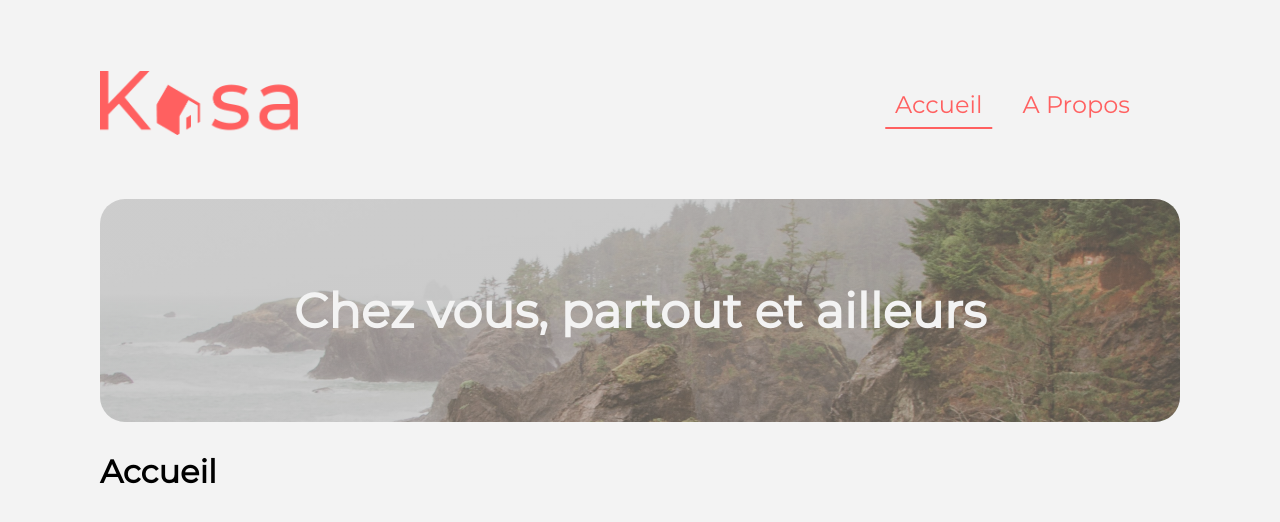
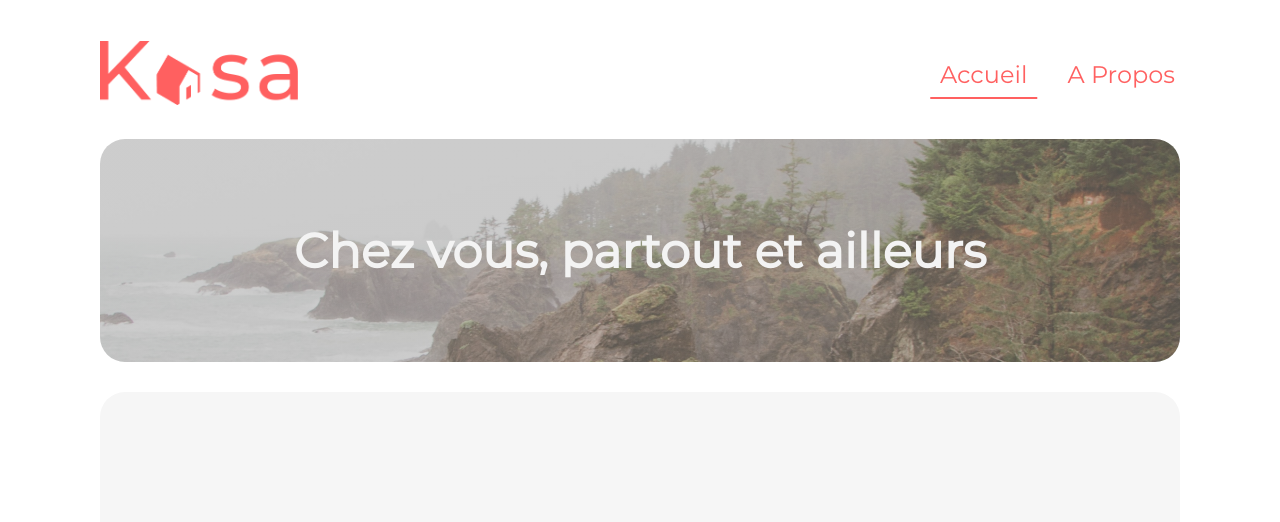
Before and after one commit to Squal94/Projet_11_Kasa_Khadir_Lounis_082022, a React (Create React App) app in the folder projet-11-khadir-lounis/: page / in a window 1280 px wide. Shown: the top 522 px of the page. Built offline with nearby package versions, Linux system fonts and the light colour scheme.

Commit message:
création du composant Main

```diff
--- /dev/null
+++ b/projet-11-khadir-lounis/src/components/Main.js
@@ -0,0 +1,7 @@
+import React from "react";
+
+const Main = () => {
+  return <main className="main"></main>;
+};
+
+export default Main;
--- a/projet-11-khadir-lounis/src/pages/Home.js
+++ b/projet-11-khadir-lounis/src/pages/Home.js
@@ -1,5 +1,6 @@
 import React from "react";
 import Banner from "../components/Banner";
+import Main from "../components/Main";
 import Nav from "../components/Nav";
 
 const Home = () => {
@@ -7,7 +8,7 @@ const Home = () => {
     <div>
       <Nav />
       <Banner />
-      <h1>Accueil</h1>
+      <Main />
     </div>
   );
 };
--- a/projet-11-khadir-lounis/src/styles/_settings.scss
+++ b/projet-11-khadir-lounis/src/styles/_settings.scss
@@ -6,9 +6,11 @@
 $font-1: "Montserrat-1", sans-serif;
 
 $color-primary: #ff6060;
-// $color-2: salmon;
 $color-3: #282c34;
+$background-color: #f6f6f6;
 $white: rgb(243, 243, 243);
+$desktop-width: 1240px;
+$primary-radius: 25px;
 
 @mixin verticalCenter {
   display: flex;
@@ -24,7 +26,6 @@ $white: rgb(243, 243, 243);
 }
 
 body {
-  background: $white;
   font-family: $font-1;
   width: 100%;
   padding: 40px 100px;
--- a/projet-11-khadir-lounis/src/styles/components/_banner.scss
+++ b/projet-11-khadir-lounis/src/styles/components/_banner.scss
@@ -1,5 +1,5 @@
 .banner {
-  border-radius: 25px;
+  border-radius: $primary-radius;
   background-image: linear-gradient(#6d6d6d58, #6d6d6d58),
     url(../../assets/img/banniere-img.png);
   background-position: center;
@@ -10,7 +10,7 @@
   justify-content: center;
   align-items: center;
   margin: 30px auto;
-  max-width: 1240px;
+  max-width: $desktop-width;
   height: 223px;
   &__title {
     font-size: 48px;
--- /dev/null
+++ b/projet-11-khadir-lounis/src/styles/components/_main.scss
@@ -0,0 +1,11 @@
+.main {
+  border-radius: $primary-radius;
+  background-color: $background-color;
+  display: flex;
+  flex-flow: row wrap;
+  justify-content: space-around;
+  align-items: center;
+  height: 829px;
+  margin: 20px auto;
+  max-width: $desktop-width;
+}
--- a/projet-11-khadir-lounis/src/styles/components/_navigation.scss
+++ b/projet-11-khadir-lounis/src/styles/components/_navigation.scss
@@ -3,7 +3,7 @@
   flex-flow: row nowrap;
   justify-content: space-between;
   align-items: center;
-  max-width: 1240px;
+  max-width: $desktop-width;
   margin: auto;
   &__logo {
     img {
@@ -13,7 +13,7 @@
   &__nav {
     &__ul {
       display: flex;
-      margin: 30px;
+      margin-right: -15px;
 
       a {
         text-decoration: none;
--- /dev/null
+++ b/projet-11-khadir-lounis/src/styles/index.css
@@ -0,0 +1,146 @@
+@font-face {
+  font-family: "Montserrat-1";
+  src: url(../assets/fonts/Montserrat-Regular.otf);
+}
+
+* {
+  padding: 0;
+  margin: 0;
+  -webkit-box-sizing: border-box;
+          box-sizing: border-box;
+  font-family: "Montserrat-1", sans-serif;
+}
+
+body {
+  font-family: "Montserrat-1", sans-serif;
+  width: 100%;
+  padding: 40px 100px;
+}
+
+li {
+  list-style-type: none;
+}
+
+.header {
+  display: -webkit-box;
+  display: -ms-flexbox;
+  display: flex;
+  -webkit-box-orient: horizontal;
+  -webkit-box-direction: normal;
+      -ms-flex-flow: row nowrap;
+          flex-flow: row nowrap;
+  -webkit-box-pack: justify;
+      -ms-flex-pack: justify;
+          justify-content: space-between;
+  -webkit-box-align: center;
+      -ms-flex-align: center;
+          align-items: center;
+  max-width: 1240px;
+  margin: auto;
+}
+
+.header__logo img {
+  height: 64px;
+}
+
+.header__nav__ul {
+  display: -webkit-box;
+  display: -ms-flexbox;
+  display: flex;
+  margin-right: -15px;
+}
+
+.header__nav__ul a {
+  text-decoration: none;
+  font-size: 24px;
+  padding: 10px;
+  margin: 10px;
+}
+
+.header__nav__ul a li {
+  color: #ff6060;
+  -webkit-transition: 0.2s;
+  transition: 0.2s;
+  cursor: pointer;
+}
+
+.header__nav__ul a li:hover {
+  color: #282c34;
+}
+
+.header__nav__ul--active {
+  position: relative;
+}
+
+.header__nav__ul--active::after {
+  content: "";
+  height: 2px;
+  width: 0;
+  background: #ff6060;
+  position: absolute;
+  bottom: 0px;
+  left: 50%;
+  -webkit-transform: translateX(-50%);
+          transform: translateX(-50%);
+  -webkit-animation: anim 0.3s ease forwards;
+  animation: anim 0.6s ease forwards;
+}
+
+@-webkit-keyframes anim {
+  to {
+    width: 100%;
+  }
+}
+
+@keyframes anim {
+  to {
+    width: 100%;
+  }
+}
+
+.banner {
+  border-radius: 25px;
+  background-image: -webkit-gradient(linear, left top, left bottom, from(#6d6d6d58), to(#6d6d6d58)), url(../../assets/img/banniere-img.png);
+  background-image: linear-gradient(#6d6d6d58, #6d6d6d58), url(../../assets/img/banniere-img.png);
+  background-position: center;
+  background-repeat: no-repeat;
+  background-size: cover;
+  display: -webkit-box;
+  display: -ms-flexbox;
+  display: flex;
+  -webkit-box-pack: center;
+      -ms-flex-pack: center;
+          justify-content: center;
+  -webkit-box-align: center;
+      -ms-flex-align: center;
+          align-items: center;
+  margin: 30px auto;
+  max-width: 1240px;
+  height: 223px;
+}
+
+.banner__title {
+  font-size: 48px;
+  color: #f3f3f3;
+}
+
+.main {
+  border-radius: 25px;
+  background-color: #f6f6f6;
+  display: -webkit-box;
+  display: -ms-flexbox;
+  display: flex;
+  -webkit-box-orient: horizontal;
+  -webkit-box-direction: normal;
+      -ms-flex-flow: row wrap;
+          flex-flow: row wrap;
+  -ms-flex-pack: distribute;
+      justify-content: space-around;
+  -webkit-box-align: center;
+      -ms-flex-align: center;
+          align-items: center;
+  height: 829px;
+  margin: 20px auto;
+  max-width: 1240px;
+}
+/*# sourceMappingURL=index.css.map */
--- a/projet-11-khadir-lounis/src/styles/index.scss
+++ b/projet-11-khadir-lounis/src/styles/index.scss
@@ -1,3 +1,4 @@
 @import "./settings";
 @import "./components/navigation";
 @import "./components/banner";
+@import "./components/main";
```
Also changed, not shown: 1 other file (tests, documents, lock files or other folders).
